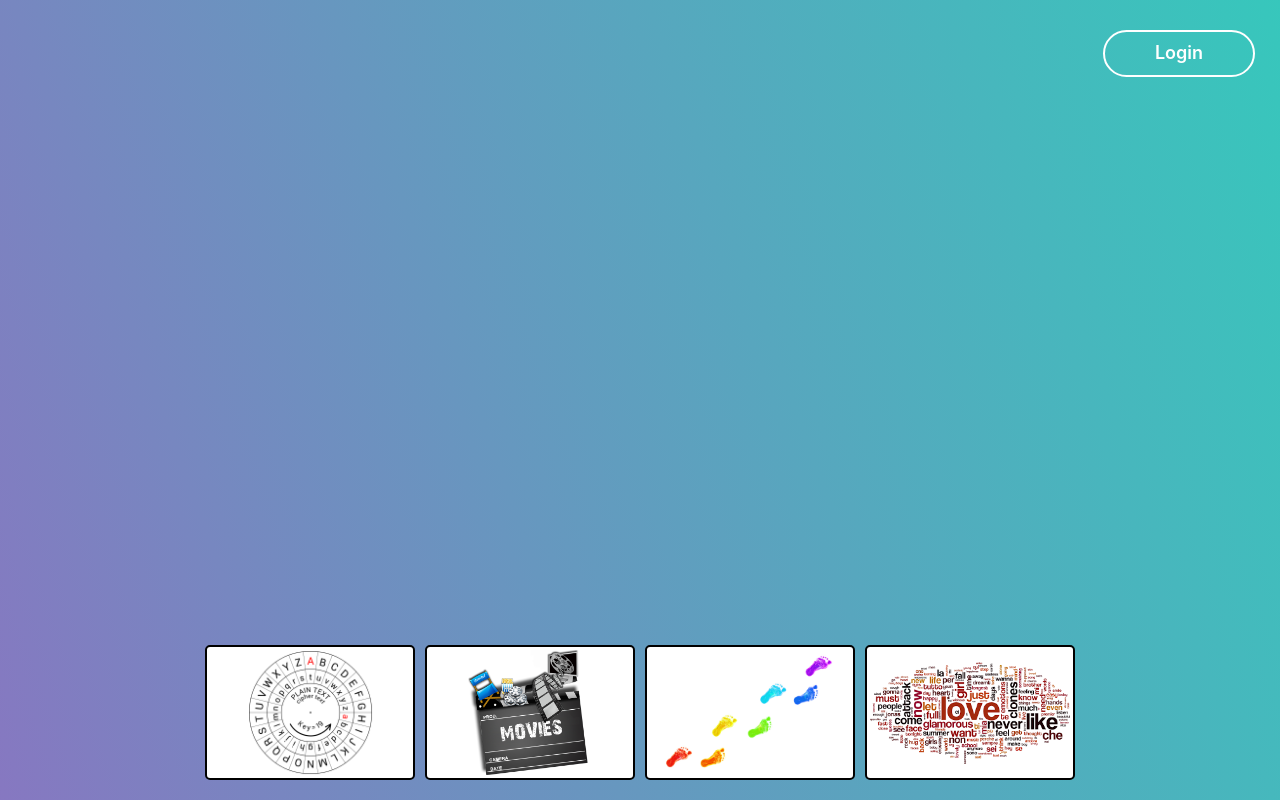
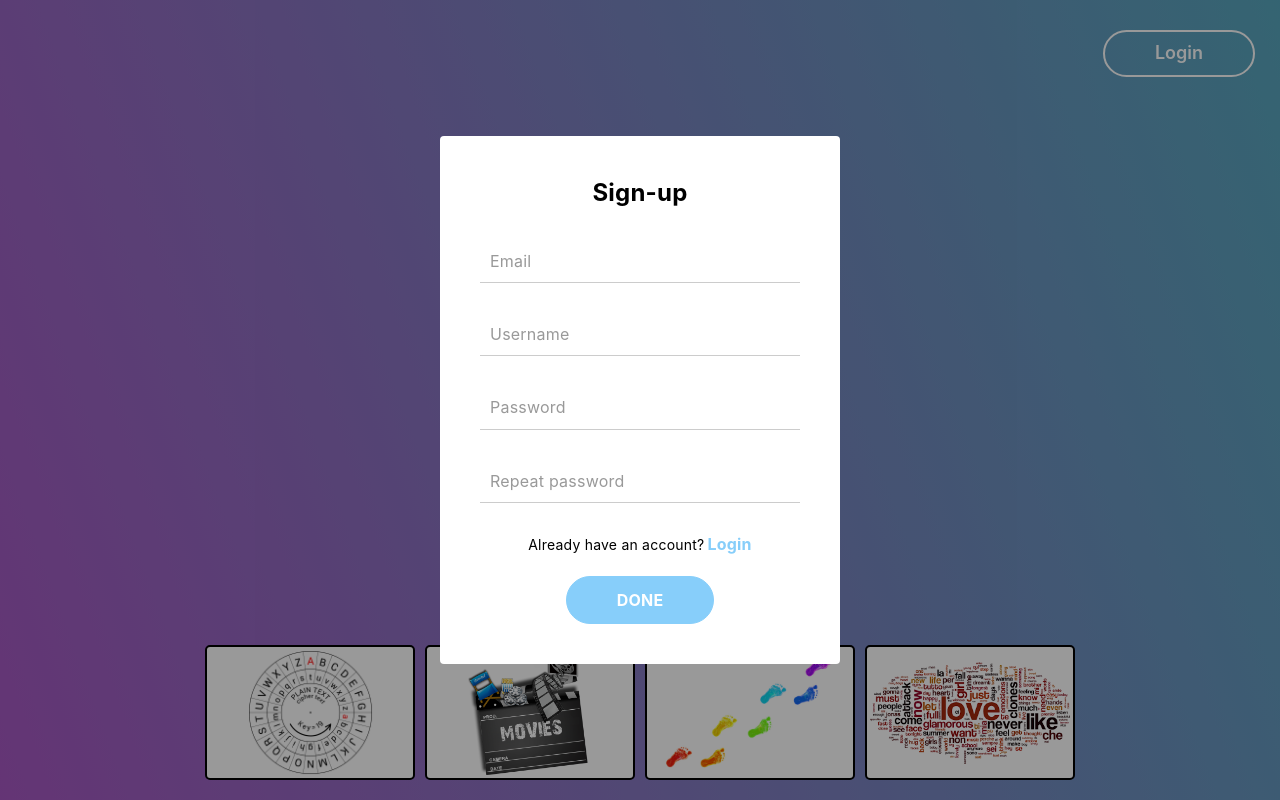
Before and after one commit to saidmkh/own, a React (Create React App) app: page / in a window 1280 px wide. Built offline with nearby package versions, Linux system fonts and the light colour scheme.

Commit message:
modal layout

```diff
--- a/src/App.js
+++ b/src/App.js
@@ -6,11 +6,9 @@ import Main from './components/main/main'
 class App extends Component {
   render() {
     return (
-      <div className="app-wrapper">
-        <BrowserRouter>
-          <Main />
-        </BrowserRouter>
-      </div>
+      <BrowserRouter>
+        <Main />
+      </BrowserRouter>
     );
   }
 }
--- a/src/components/main/main.js
+++ b/src/components/main/main.js
@@ -4,6 +4,7 @@ import styled from 'styled-components'
 import PropTypes from 'prop-types'
 
 import Header from '../header/header'
+import SignUpModal from '../modals/sign_up'
 import Slider from '../slider/slider'
 import HomePage from '../pages/home/home'
 import MoviesPage from '../pages/new_movies/new_movies'
@@ -21,6 +22,8 @@ const Wrapper = styled.div`
 class Main extends Component {
   render() {
     return (
+      <div className="app-wrapper">
+        <SignUpModal />
         <Wrapper>
           <Route component={Header} />
           <section id="slider">
@@ -36,6 +39,7 @@ class Main extends Component {
             </Switch>
           </section>
         </Wrapper>
+      </div>
     )
   }
 }
--- a/src/components/modals/sign_up.js
+++ b/src/components/modals/sign_up.js
@@ -1,11 +1,78 @@
 import React, { Component } from 'react'
+
+import {
+  ModalBackground,
+  ModalBlock,
+  ModalContainer,
+  ModalTitleBlock,
+  ModalTitleText,
+  ModalFieldsBlock,
+  ModalFooter,
+  ModalLoginNav,
+  ModalNavText,
+  ModalNavLink,
+  ModalButtonBlock,
+  ModalBtn,
+  ModalClose
+} from '../../styles/modal_styles'
+
+import {
+  InputBlock,
+  InputLabel,
+  InputBottomBar,
+  InputField,
+} from '../../styles/input_styles'
 
 class SignUpModal extends Component {
   render() {
     return (
-      <div>
-
-      </div>
+      <ModalBackground>
+        <ModalBlock>
+          <ModalClose />
+          <ModalContainer>
+            <ModalTitleBlock>
+              <ModalTitleText>Sign-up</ModalTitleText>
+            </ModalTitleBlock>
+            <form>
+              <ModalFieldsBlock>
+                <InputBlock>
+                  <InputField type='text' required />
+                  <InputBottomBar />
+                  <InputLabel>Email</InputLabel>
+                </InputBlock>
+                <InputBlock>
+                  <InputField type='text' required />
+                  <InputBottomBar />
+                  <InputLabel>Username</InputLabel>
+                </InputBlock>
+                <InputBlock>
+                  <InputField type='password' required />
+                  <InputBottomBar />
+                  <InputLabel>Password</InputLabel>
+                </InputBlock>
+                <InputBlock>
+                  <InputField type='password' required />
+                  <InputBottomBar />
+                  <InputLabel>Repeat password</InputLabel>
+                </InputBlock>
+              </ModalFieldsBlock>
+              <ModalFooter>
+                <ModalLoginNav>
+                  <ModalNavText>
+                    Already have an account?
+                  </ModalNavText>
+                  <ModalNavLink>Login</ModalNavLink>
+                </ModalLoginNav>
+                <ModalButtonBlock>
+                  <ModalBtn type="submit">
+                    Done
+                  </ModalBtn>
+                </ModalButtonBlock>
+              </ModalFooter>
+            </form>
+          </ModalContainer>
+        </ModalBlock>
+      </ModalBackground>
     )
   }
 }
--- a/src/index.css
+++ b/src/index.css
@@ -42,6 +42,7 @@ table {
 
 input[type="button" i], input[type="submit" i], input[type="reset" i], input[type="file" i]::-webkit-file-upload-button, button {
     padding: unset;
+    cursor: pointer;
 }
 
 input[type=number],
--- a/src/styles/input_styles.js
+++ b/src/styles/input_styles.js
@@ -9,24 +9,34 @@ export const InputBlock = styled.div`
 export const InputLabel = styled.label`
   pointer-events: none;
   color: #999;
-  font-size: 1.8rem;
+  font-size: 1.6rem;
   position: absolute;
   left: 10px;
-  top: 15px;
+  top: 10px;
   transition: 0.2s ease all;
 `
 
 export const InputBottomBar = styled.span`
   position: relative;
   display: block;
-  width: calc(100% + 20px);
+  width: 100%;
+
+  &::before, &::after {
+    content: '';
+    height: 2px;
+    width: 0;
+    bottom: 1px;
+    position: absolute;
+    background-color: lightskyblue;
+    transition: 0.2s ease all;
+  }
 
   &::before {
-    left: 50%;
+    left:50%;
   }
 
   &::after {
-    right: 50%;
+    right:50%;
   }
 `
 
@@ -43,13 +53,13 @@ export const InputField = styled.input`
 
   &:focus ~ ${InputLabel},
   &:valid ~ ${InputLabel} {
-    top: -15px;
+    top: -18px;
     font-size: 1.4rem;
-    color: #5264AE;
+    color: lightskyblue;
   }
 
-  &:focus ~ ${InputBottomBar}&:before,
-  &:focus ~ ${InputBottomBar}&:after {
+  &:focus ~ ${InputBottomBar}::before,
+  &:focus ~ ${InputBottomBar}::after {
     width: 50%;
   }
 `
--- a/src/styles/modal_styles.js
+++ b/src/styles/modal_styles.js
@@ -1,6 +1,11 @@
 import styled from 'styled-components'
 
 export const ModalBackground = styled.div`
+  position: absolute;
+  top: 0;
+  right: 0;
+  bottom: 0;
+  left: 0;
   background-color: rgba(0, 0, 0, .4);
   display: flex;
   justify-content: center;
@@ -9,6 +14,7 @@ export const ModalBackground = styled.div`
 `
 
 export const ModalBlock = styled.div`
+  position: relative;
   max-width: 400px;
   width: 100%;
   background-color: white;
@@ -17,7 +23,7 @@ export const ModalBlock = styled.div`
 
 export const ModalContainer = styled.div`
   width: 100%;
-  padding: 2.5rem;
+  padding: 4rem;
 `
 
 export const ModalTitleBlock = styled.div`
@@ -34,6 +40,7 @@ export const ModalLoginNav = styled.div`
   margin-bottom: 2rem;
   display: flex;
   align-items: center;
+  justify-content: center;
 `
 
 export const ModalNavText = styled.div`
@@ -53,11 +60,21 @@ export const ModalButtonBlock = styled.div`
   justify-content: center;
 `
 
+export const ModalFieldsBlock = styled.div`
+  display: flex;
+  flex-direction: column;
+`
+
+export const ModalFooter = styled.div`
+
+`
+
 export const ModalBtn = styled.button`
   padding: 1.2rem 5rem;
   background-color: lightskyblue;
   border: 1px solid lightskyblue;
   font-size: 1.6rem;
+  font-weight: bold;
   letter-spacing: 0.22px;
   text-transform: uppercase;
   color: white;
@@ -69,3 +86,28 @@ export const ModalBtn = styled.button`
     color: lightskyblue;
   }
 `
+export const ModalClose = styled.div`
+  position: absolute;
+  top: 0;
+  right: 0;
+  width: 40px;
+  height: 40px;
+  user-select: none;
+  cursor: pointer;
+
+  &:hover::after {
+    font-size: 3.2rem;
+  }
+
+  &:after {
+    content: '\00d7';
+    font-size: 2.8rem;
+    font-weight: 500;
+    position: absolute;
+    top: 50%;
+    left: 50%;
+    transform: translate(-50%, -50%);
+    margin-top: -2px;
+    transition: all 0.2s ease;
+  }
+`
```
Also changed, not shown: src/components/modals/sign_in.js (+60 -3 lines), src/components/modals/verify_email.js (+49 -3 lines). Lines whose indentation alone changed are shown as unchanged.
